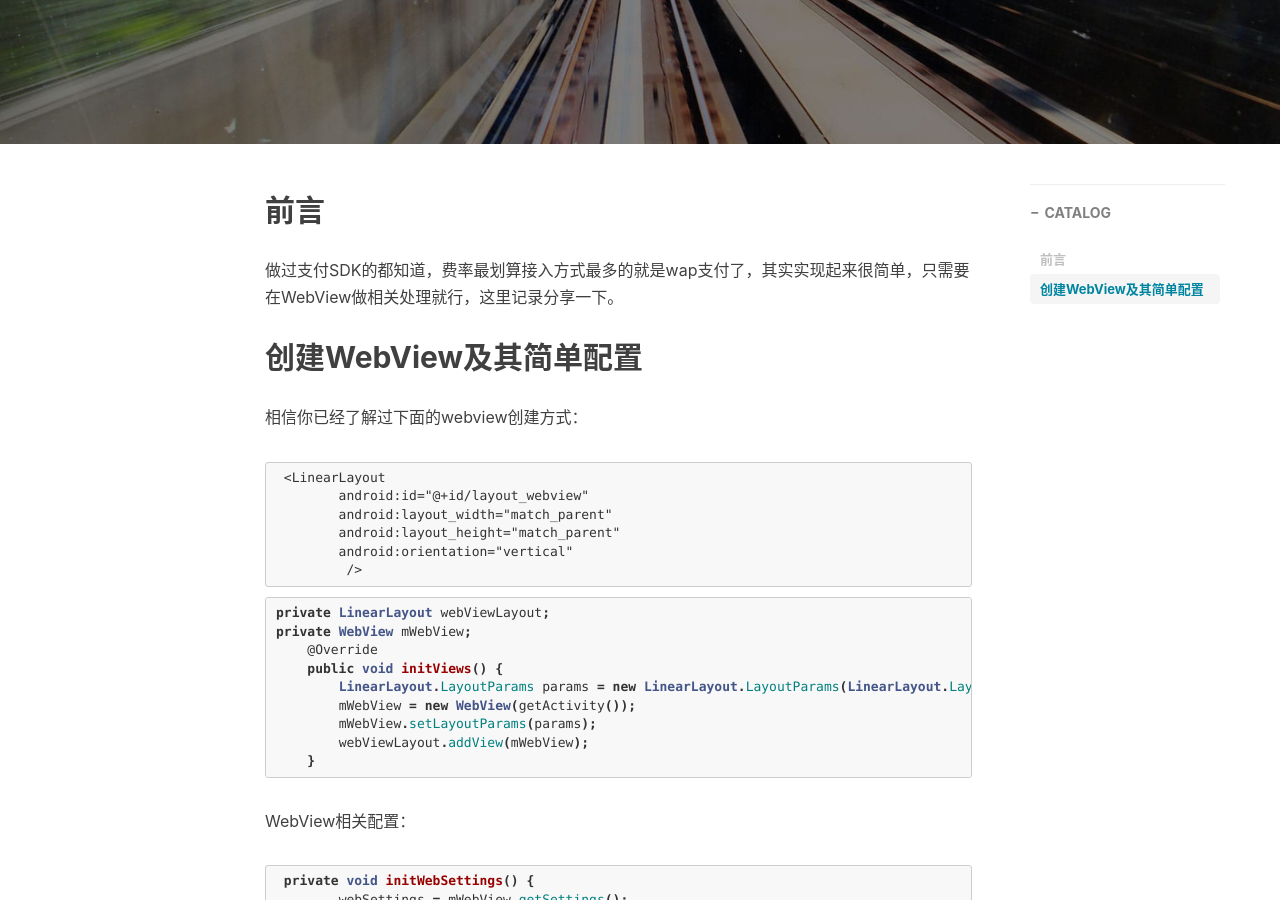
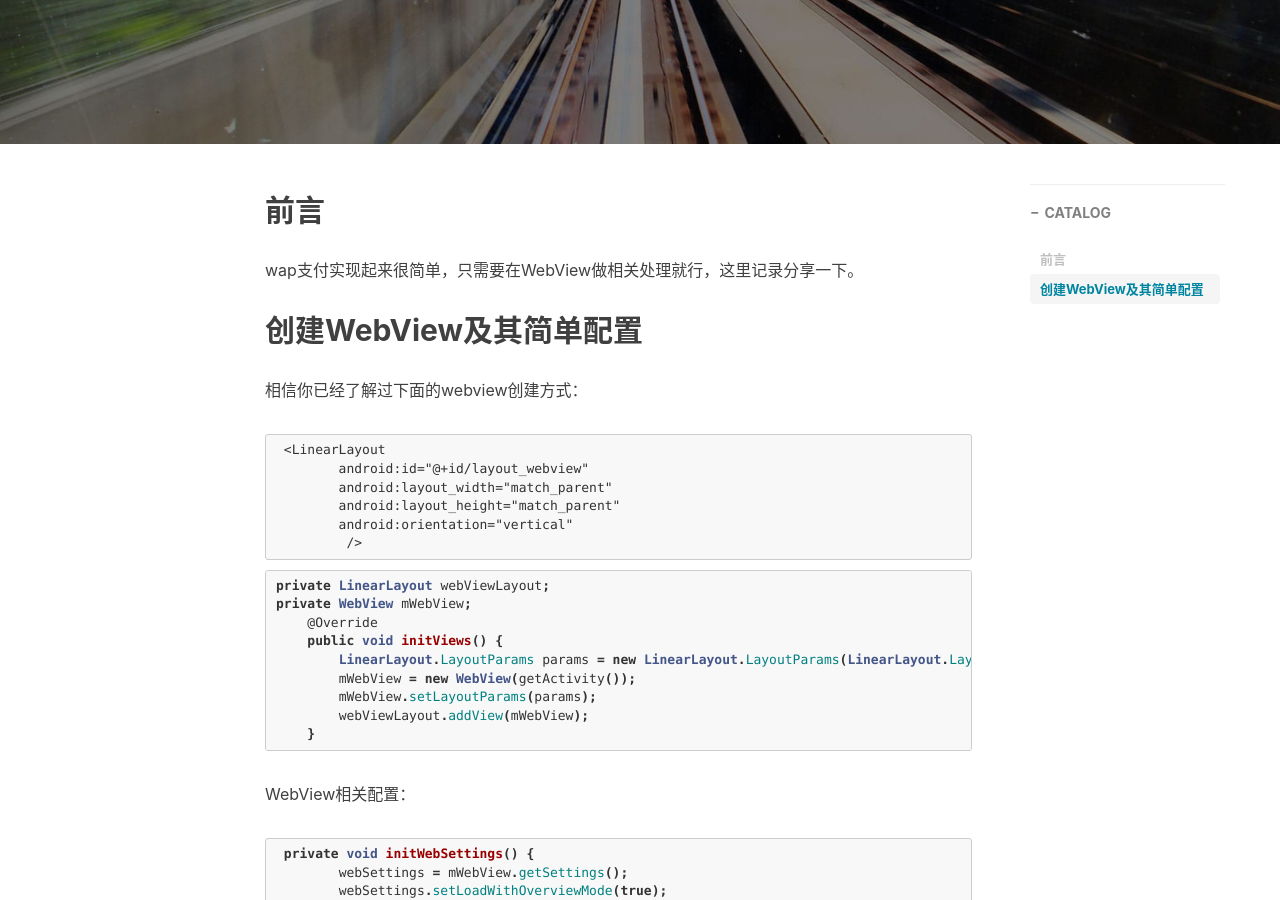
Before and after one commit to toeii/toeii.github.io, a Jekyll site: the page built from _posts/2018-08-02-Android WebView之Wap支付.md, in a window 1280 px wide and 900 px high, scrolled down 373 px. Built offline with Jekyll 4.4.1, drawn with Linux system fonts in a browser that asks for light colours; nearby versions of some CDN libraries; comment, search, counter and statistics services are not loaded.

Commit message:
update posts

```diff
--- a/_posts/2018-08-02-Android WebView之Wap支付.md
+++ b/_posts/2018-08-02-Android WebView之Wap支付.md
@@ -11,7 +11,7 @@ tags:
 ---
 
 ## 前言
-做过支付SDK的都知道，费率最划算接入方式最多的就是wap支付了，其实实现起来很简单，只需要在WebView做相关处理就行，这里记录分享一下。
+wap支付实现起来很简单，只需要在WebView做相关处理就行，这里记录分享一下。
 
 ## 创建WebView及其简单配置
 相信你已经了解过下面的webview创建方式：
```
